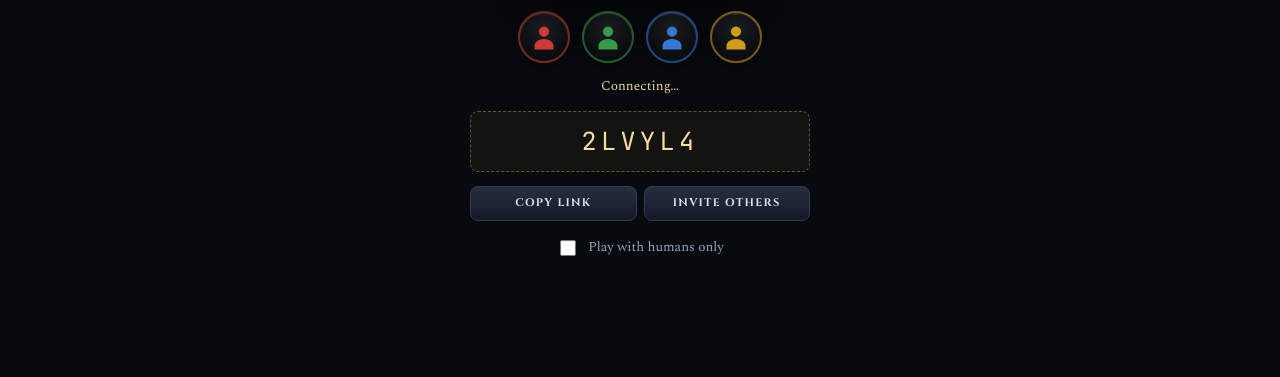
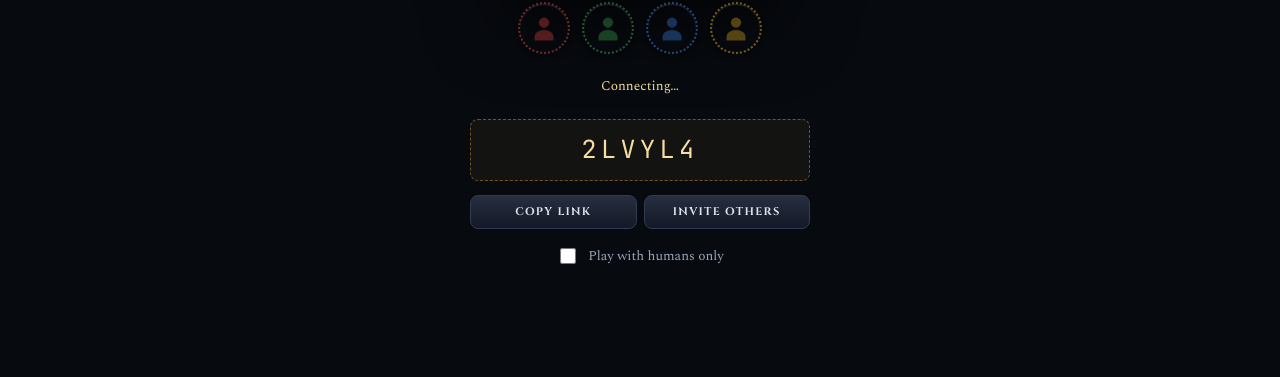
Before and after one commit to arunkumarkundra/QT, a website with bundled scripts: page index.html in a window 1280 px wide. Shown: the part 423-800 px from the top of the page. Built offline with nearby package versions, Linux system fonts and the light colour scheme; no server answers.

Commit message:
Add files via upload

```diff
--- a/index.html
+++ b/index.html
@@ -32,7 +32,7 @@
       <div class="room-seats" id="room-seats"></div>
       <p class="room-status" id="room-status">Empty seats are played by the computer.</p>
 
-      <button class="code-value" id="room-code" title="Tap to copy the game code">QT-000000</button>
+      <button class="code-value" id="room-code" title="Tap to copy the game code">······</button>
 
       <div class="room-actions">
         <button class="btn btn-sm" id="btn-room-copy">Copy link</button>
@@ -144,7 +144,7 @@
       <button class="icon-btn" data-close aria-label="Close">✕</button>
     </div>
     <p>Enter the code your friend shared. You will get the identical board.</p>
-    <input class="code-input" id="join-input" placeholder="QT-XXXXXX" maxlength="9" autocomplete="off" spellcheck="false" aria-label="Game code">
+    <input class="code-input" id="join-input" placeholder="XXXXXX" maxlength="9" autocomplete="off" spellcheck="false" aria-label="Game code">
     <div class="modal-actions">
       <button class="btn btn-ghost" data-close>Cancel</button>
       <button class="btn btn-gold" id="btn-join-go">Join</button>
--- a/styles.css
+++ b/styles.css
@@ -851,13 +851,36 @@ button:focus-visible, [tabindex]:focus-visible { outline: 2px solid var(--gold-l
   align-items: center;
 }
 .room-seats .seat-chip { flex: 0 0 auto; }
+/* Hold the row's height whatever the seats currently contain, so swapping a
+   bot for a person never nudges the layout. */
+.room-seats { min-height: 52px; }
+@media (max-height: 760px) { .room-seats { min-height: 46px; } }
 
+/**
+ * Reserved space, not measured space.
+ *
+ * Lobby messages run from four words to a full sentence, and on a phone the
+ * same sentence wraps to three lines where it takes one on a laptop. Letting
+ * this box size itself meant the code, the buttons and the humans-only
+ * checkbox all jumped up and down every time the lobby changed — worst of all
+ * at the moment a player joins, which should feel like an arrival rather than
+ * a lurch. The height is now fixed and the text is centred inside it, so
+ * nothing below ever moves.
+ */
 .room-status {
   margin: 0;
   font-size: 13.5px;
   color: var(--silver-dim);
-  min-height: 20px;
   line-height: 1.4;
+  min-height: calc(1.4em * 2);
+  display: flex;
+  align-items: center;
+  justify-content: center;
+  text-align: center;
+}
+/* Narrow phones wrap the longer notices onto a third line. */
+@media (max-width: 430px) {
+  .room-status { min-height: calc(1.4em * 3); }
 }
 .room-status.error { color: #ffb0b2; }
 .room-status.waiting { color: var(--gold-lt); }
@@ -915,6 +938,15 @@ button:focus-visible, [tabindex]:focus-visible { outline: 2px solid var(--gold-l
 }
 .seat-chip.open-seat .avatar { opacity: .55; }
 
+/* We have not heard from the server yet, so this seat's occupant is unknown.
+   It must not read as a person or as a bot — both would be a guess. */
+.seat-chip.unknown {
+  border-style: dotted;
+  background: transparent;
+  opacity: .4;
+}
+.seat-chip.unknown .avatar { opacity: .4; }
+
 /* The replay queen sits on a dark plinth so the bright trail cannot wash her
    out into a ghost. */
 .queen .queen-plinth {
```
